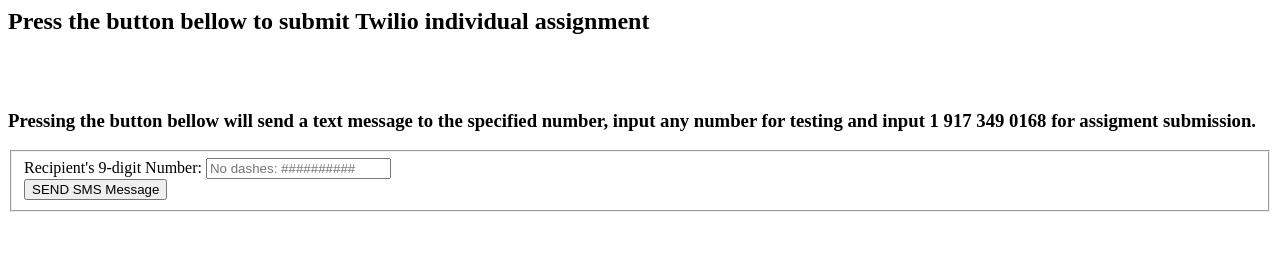
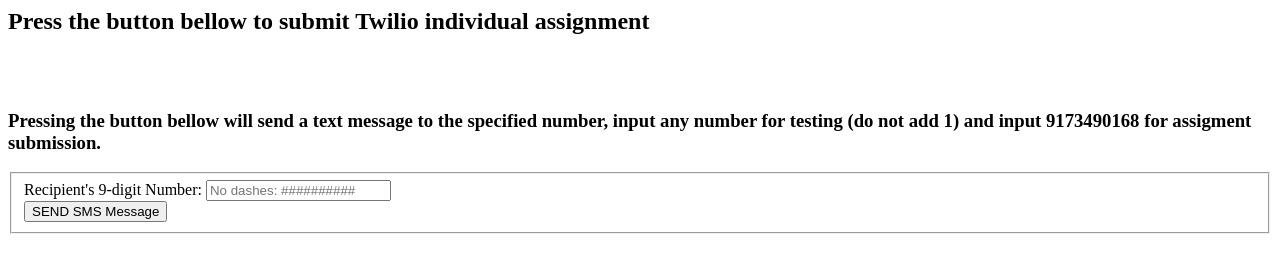
Before and after one commit to rcohen0511/twilioSendNodeJS, a website: page index.html in a window 1280 px wide. Drawn offline with Linux system fonts and the light colour scheme.

Commit message:
put 1 field in to fix code

```diff
--- a/index.html
+++ b/index.html
@@ -4,7 +4,7 @@
 	<h2> Press the button bellow to submit Twilio individual assignment </h2>
     <br><br>
     <h3> Pressing the button bellow will send a text message to the specified number, input any number for testing
-    and input 1 917 349 0168 for assigment submission. </h3>
+    (do not add 1) and input 9173490168 for assigment submission. </h3>
 	<form action="" method="post" enctype="multipart/form-data">
 		<fieldset>
 			<label for="recipient_num">Recipient's 9-digit Number:</label>
```
